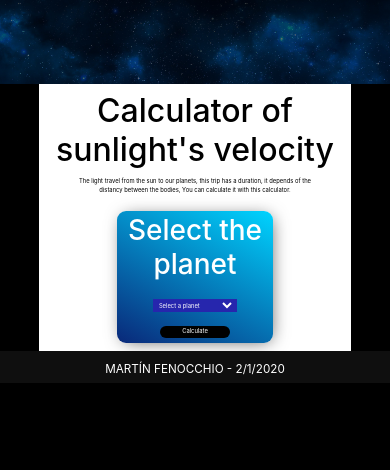
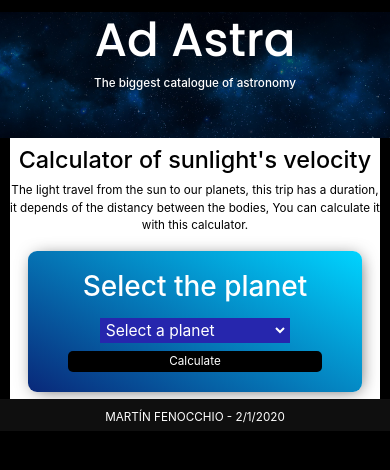
Before and after one commit to Novak-Fenocchio/Ad-Astra, a PHP site: page /calculator.html in a window 390 px wide. Shown: the top 470 px of the page. Run offline with PHP 8.4, Linux system fonts and the light colour scheme.

Commit message:
Responsive ready

```diff
--- a/calculator.html
+++ b/calculator.html
@@ -20,7 +20,7 @@
 </head>
 
 <body>
-    <header id='headerBasic'>
+    <header id='header'>
         <nav>
             <h4 class='nav_title '>Ad Astra</h4>
             <div class="nav_separation">
@@ -30,6 +30,15 @@
             </div>
         </nav>
 
+        <h1 class='title_header animate__animated '>Ad Astra</h1>
+        <h5 class='subtitle_header'>The biggest catalogue of astronomy </h5>
+
+        <div class="input-group mb-3 input_search">
+            <div class="input-group-prepend">
+                <button class="btn btn-outline-secondary" type="button">Search</button>
+            </div>
+            <input type="text" class="form-control" placeholder="" aria-label="" aria-describedby="basic-addon1">
+        </div>
     </header>
     <main>
         <section class='section_main_calculator'>
--- a/css/mobile.css
+++ b/css/mobile.css
@@ -75,4 +75,66 @@
     footer span {
         font-size: 3vw;
     }
+    /* Calculator */
+    .section_main_calculator {
+        width: 95%;
+    }
+    #title_calculator {
+        font-size: 6vw;
+    }
+    .explication {
+        font-size: 3vw;
+        width: 100%;
+    }
+    .calculator {
+        width: 90%;
+        padding-top: 5vw;
+        padding-bottom: 5vw;
+    }
+    #planet {
+        font-size: 4vw;
+    }
+    #calculate {
+        font-size: 3vw;
+        border: 0px solid #000000;
+        border-radius: 5px 5px 5px 5px;
+        -moz-border-radius: 5px 5px 5px 5px;
+        -webkit-border-radius: 5px 5px 5px 5px;
+        width: 80%;
+    }
+    /* Result */
+    .section_result h2 {
+        font-size: 4vw;
+    }
+    .section_result p {
+        font-size: 3vw;
+    }
+    /* Preloader */
+    /**Preloader**/
+    .centrar {
+        margin-top: 2vw;
+        text-align: center;
+    }
+    .preloader {
+        animation-name: girar;
+        animation-duration: 2s;
+        animation-iteration-count: infinite;
+        animation-timing-function: ease;
+        border: 10px solid #eee;
+        border-radius: 50%;
+        border-top: 10px solid #666;
+        height: 15vw;
+        margin-left: auto;
+        margin-right: auto;
+        margin-top: 25vh;
+        width: 15vw;
+    }
+    @keyframes girar {
+        from {
+            transform: rotate(0deg);
+        }
+        to {
+            transform: rotate(360deg);
+        }
+    }
 }
--- a/index.html
+++ b/index.html
@@ -17,7 +17,7 @@
 <div class="preloader"></div>
 
 <div class="centrar">
-    <h3>The Stars is loading.</h3>
+    <h3>The Stars is loading...</h3>
 
 </div>
 <script>
```
